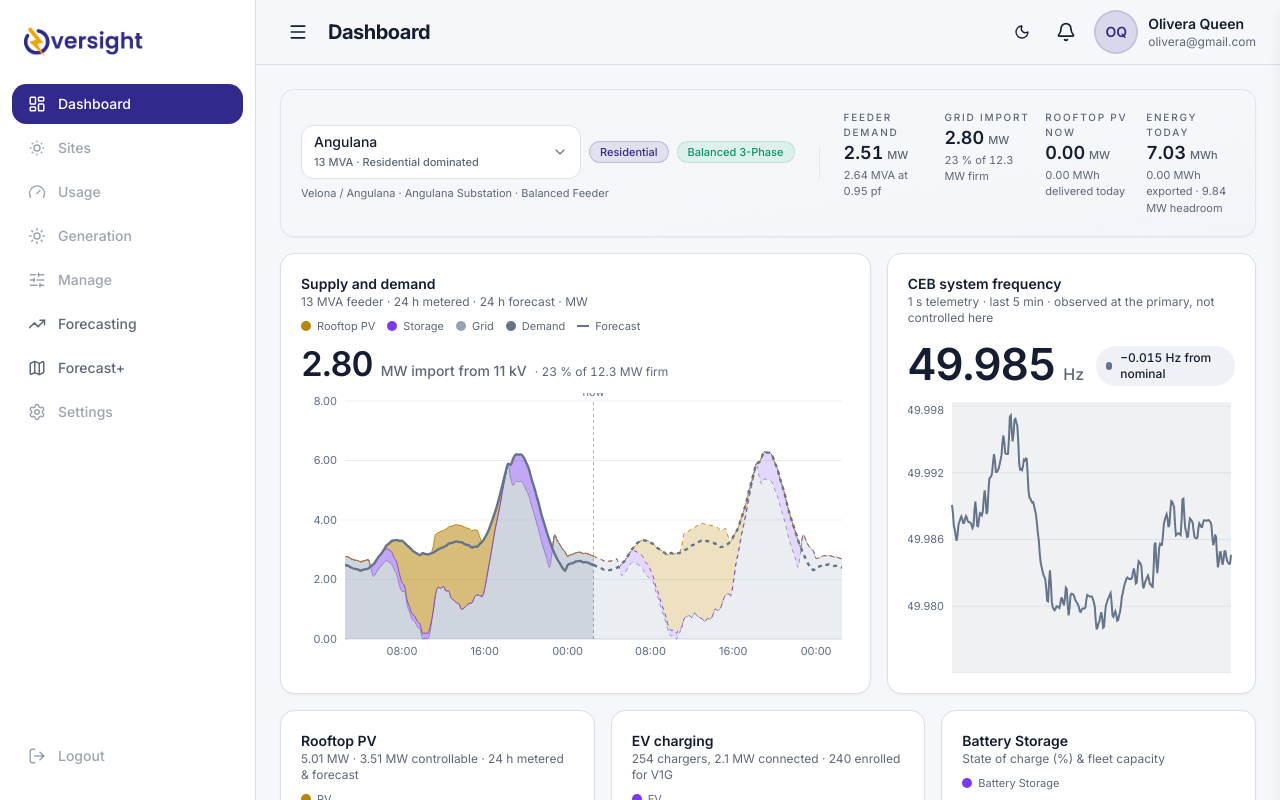
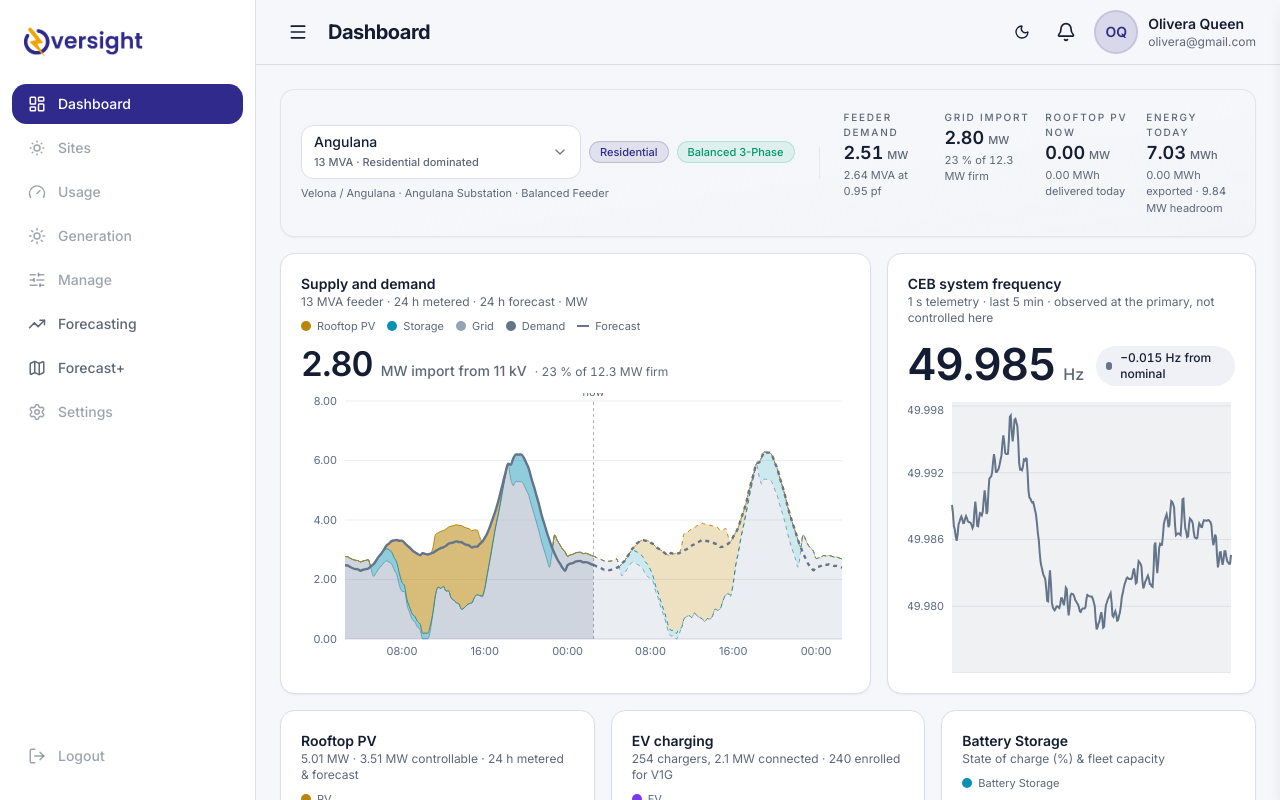
Before and after one commit to prabhashwarap/DERMS_Brainstrome, a React (Vite) app: page / in a window 1280 px wide. Shown: the top 800 px of the page. Built offline with nearby package versions, Linux system fonts and the light colour scheme.

Commit message:
style: update EV charging color variables to viz-ev-actual and adjust battery theme palette colors

```diff
--- a/src/components/dashboard/EvChargingChart.tsx
+++ b/src/components/dashboard/EvChargingChart.tsx
@@ -17,7 +17,7 @@ import type { StackRow } from "@/lib/useBalance";
 import { cn, formatMW, formatSignedMW } from "@/lib/utils";
 import type { FeederModel, SystemTick } from "@/pipeline/system/types";
 
-const EV_MANAGED_COLOR = "var(--src-battery)"; // DERMS smart EV charging
+const EV_MANAGED_COLOR = "var(--viz-ev-actual)"; // DERMS smart EV charging
 
 export const EvChargingChart = memo(function EvChargingChart({
   rows,
@@ -82,7 +82,7 @@ export const EvChargingChart = memo(function EvChargingChart({
 
       <div className="flex flex-wrap items-baseline gap-x-4 gap-y-1">
         <div>
-          <span className="tnum text-xl font-semibold leading-none text-[var(--src-battery)]">
+          <span className="tnum text-xl font-semibold leading-none text-[var(--viz-ev-actual)]">
             {formatMW(liveEvMW)}
           </span>
           <span className="ml-1 text-xs text-muted-foreground">MW charging</span>
@@ -198,7 +198,7 @@ function EvTooltip({
         <tbody>
           <tr>
             <td className="pr-3 text-muted-foreground">Smart V1G load</td>
-            <td className="text-right font-medium text-[var(--src-battery)]">
+            <td className="text-right font-medium text-[var(--viz-ev-actual)]">
               {formatMW(managed)} MW
             </td>
           </tr>
--- a/src/index.css
+++ b/src/index.css
@@ -77,7 +77,7 @@
        it a hue would let it compete with the series that matter. */
     --src-conventional: #4A5568;
     --src-solar: #BE7F08;
-    --src-battery: #8B5CF6;
+    --src-battery: #06B6D4;
     --src-import: #DB2777;
 
     /* Status — reserved, never reused as a series colour. */
@@ -136,7 +136,7 @@
        separately validated, not an automatic flip of the dark set. */
     --src-conventional: #94A3B8;
     --src-solar: #B8860B;
-    --src-battery: #7C3AED;
+    --src-battery: #0891B2;
     --src-import: #DB2777;
 
     --status-normal: #64748B;
```
